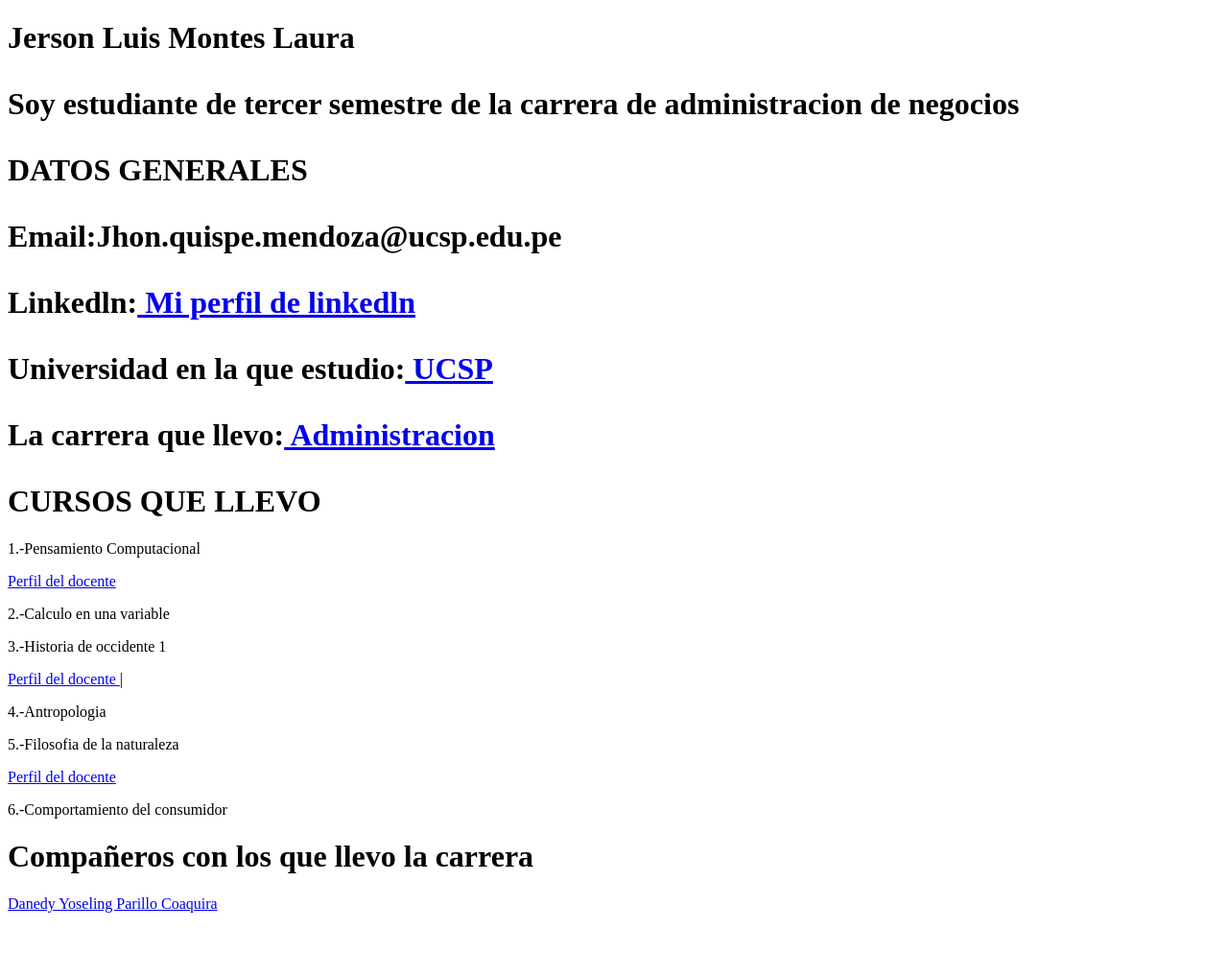
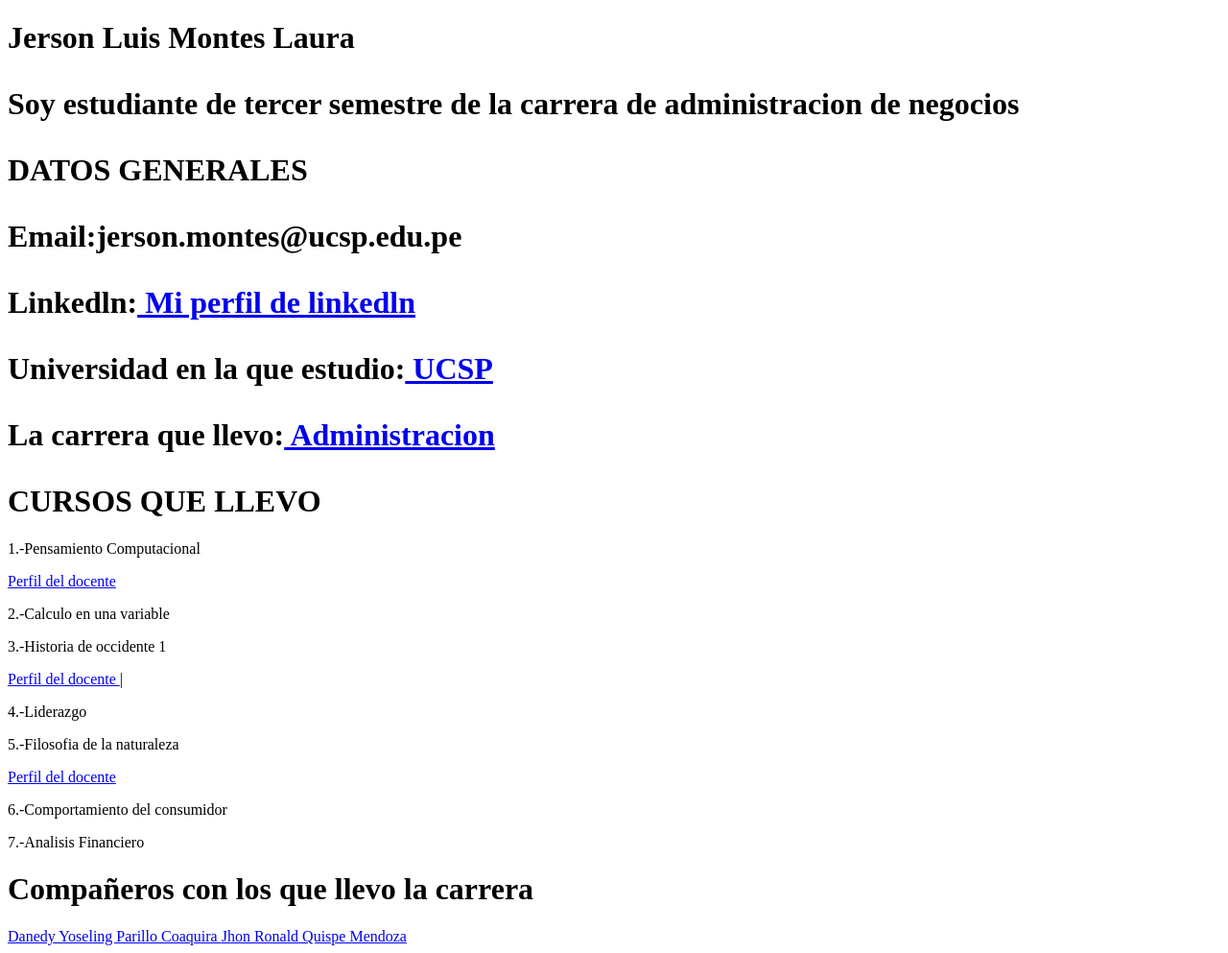
Before and after one commit to JersonML05/Jerson-Luis-Montes-Laura-github.io, a plain HTML site: page index.html in a window 1280 px wide. Shown: the whole page at 96% size. Before the commit the page ends 959 px from the top, so only its background shows below. Drawn offline with Linux system fonts and the light colour scheme.

Commit message:
Update index.html

```diff
--- a/index.html
+++ b/index.html
@@ -7,8 +7,10 @@
 <h1>Jerson Luis Montes Laura
 <p>Soy estudiante de tercer semestre de la carrera de administracion de negocios
 <h1>DATOS GENERALES
-     <P>Email:Jhon.quispe.mendoza@ucsp.edu.pe
-     <p>Linkedln:<a href="https://www.linkedin.com/in/jhon-mendoza-606021357?utm_source=share&utm_campaign=share_via&utm_content=profile&utm_medium=android_app"> Mi perfil de linkedln</a>
+     <P>Email:jerson.montes@ucsp.edu.pe
+     <p>Linkedln:<a href="www.linkedin.com/in/jerson-montes-laura-1a7395198
+
+"> Mi perfil de linkedln</a>
 
      <P>Universidad en la que estudio:<a href="s://ucsp.edu.pe/"> UCSP </a>
      <p>La carrera que llevo:<a href="https://ucsp.edu.pe/carreras/administracion-negocios/"> Administracion</a>
@@ -18,11 +20,13 @@
      <p>2.-Calculo en una variable</p>
      <p>3.-Historia de occidente 1</p>
      <a href="https://www.linkedin.com/in/mario-rommel-arce-espinoza-94585b19a/"> Perfil del docente </a>|
-     <p>4.-Antropologia</p>
+     <p>4.-Liderazgo</p>
      <p>5.-Filosofia de la naturaleza</p>
      <a href="https://www.linkedin.com/in/isabel-morales-benito-96847134/"> Perfil del docente </a>
      <p>6.-Comportamiento del consumidor</p>
+     <p>7.-Analisis Financiero</p>
 <h1>Compañeros con los que llevo la carrera</h1>
      <a href="https://danedyp.github.io/Danedy-Yoseling-Parillo-Coaquira/"> Danedy Yoseling Parillo Coaquira </a>
+     <a href="https://jhony241.github.io/Jhon-Ronald-Quispe-Mendoza.github.io/"> Jhon Ronald Quispe Mendoza </a>
 </body>
 </html>
```
